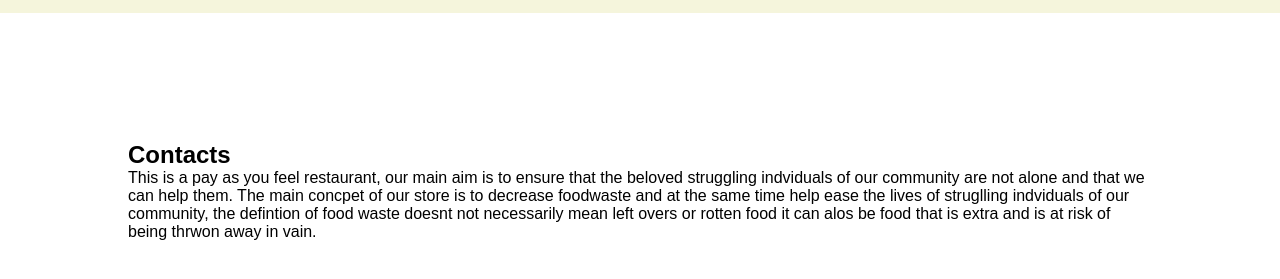
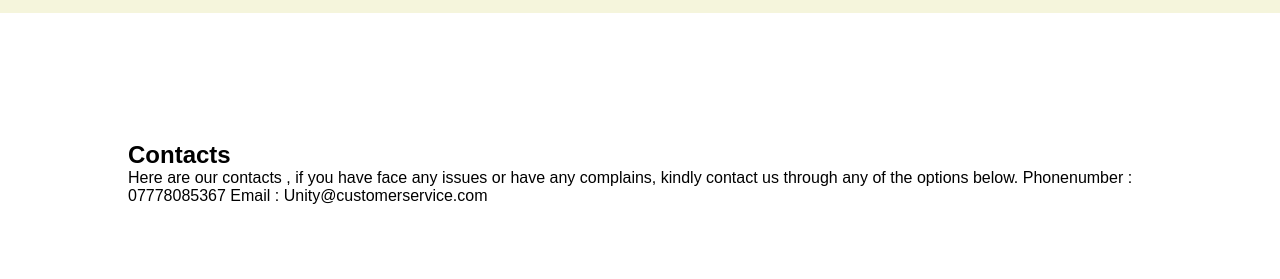
Before and after one commit to Liso16/gwds-work-sheet-1, a plain HTML site: page Contacts.html in a window 1280 px wide. Shown: the part 93-372 px from the top of the page. Drawn offline with Linux system fonts and the light colour scheme.

Commit message:
added page

```diff
--- a/Contacts.html
+++ b/Contacts.html
@@ -29,13 +29,12 @@
       <h1>
         Contacts
       </h1>
-      <p>This is a pay as you feel restaurant, our main aim is to
-        ensure that the beloved struggling indviduals of our community
-        are not alone and that we can help them. The main concpet
-        of our store is to decrease foodwaste and at the same time
-        help ease the lives of struglling  indviduals of our community,
-        the defintion of food waste doesnt not necessarily mean left overs or rotten food
-        it can alos be food that is extra and is at risk of being thrwon away in vain.
+      <p>Here are our contacts , if you have face any issues or have any complains, kindly contact us
+        through any of the options below.
+        Phonenumber : 07778085367
+
+        Email : Unity@customerservice.com
+
       </p>
     </section>
 
```
